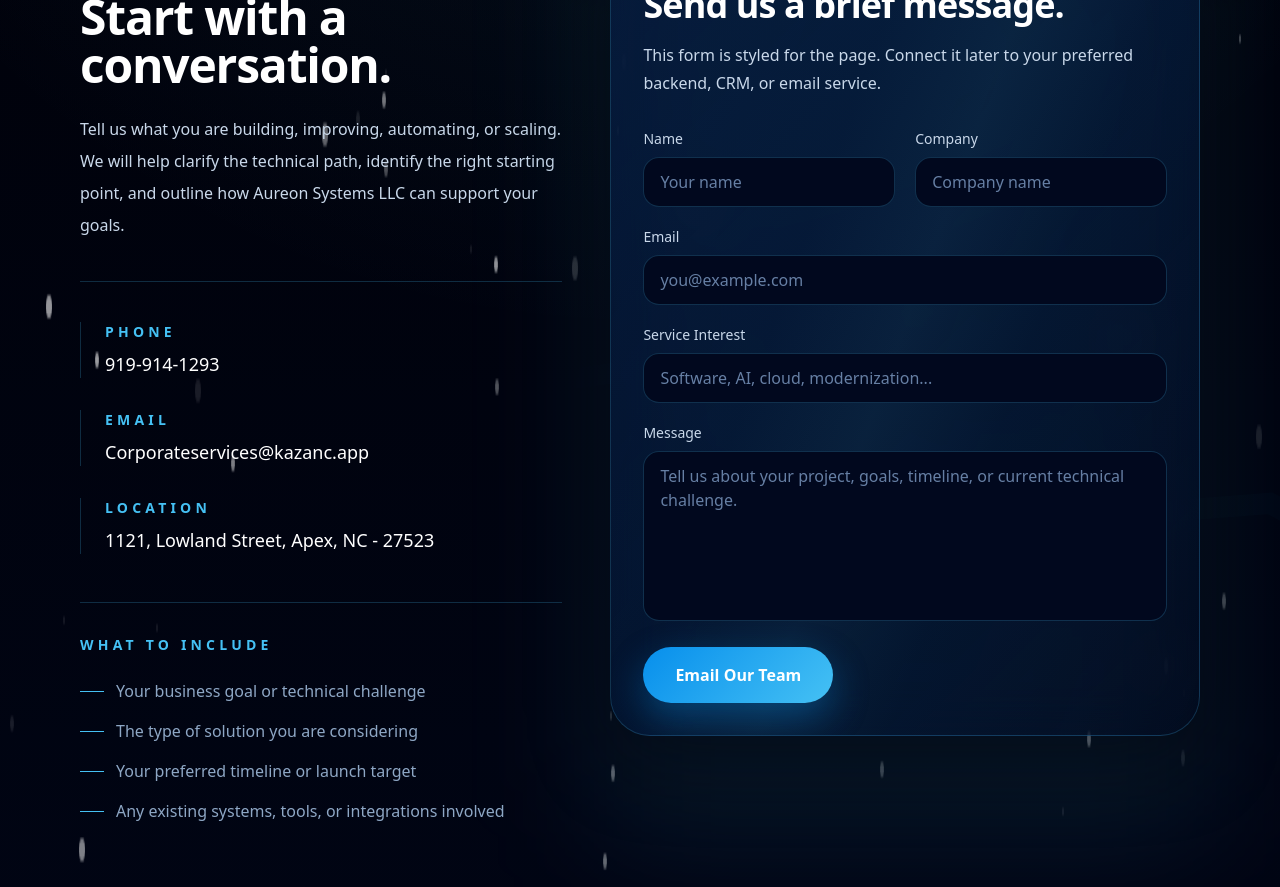
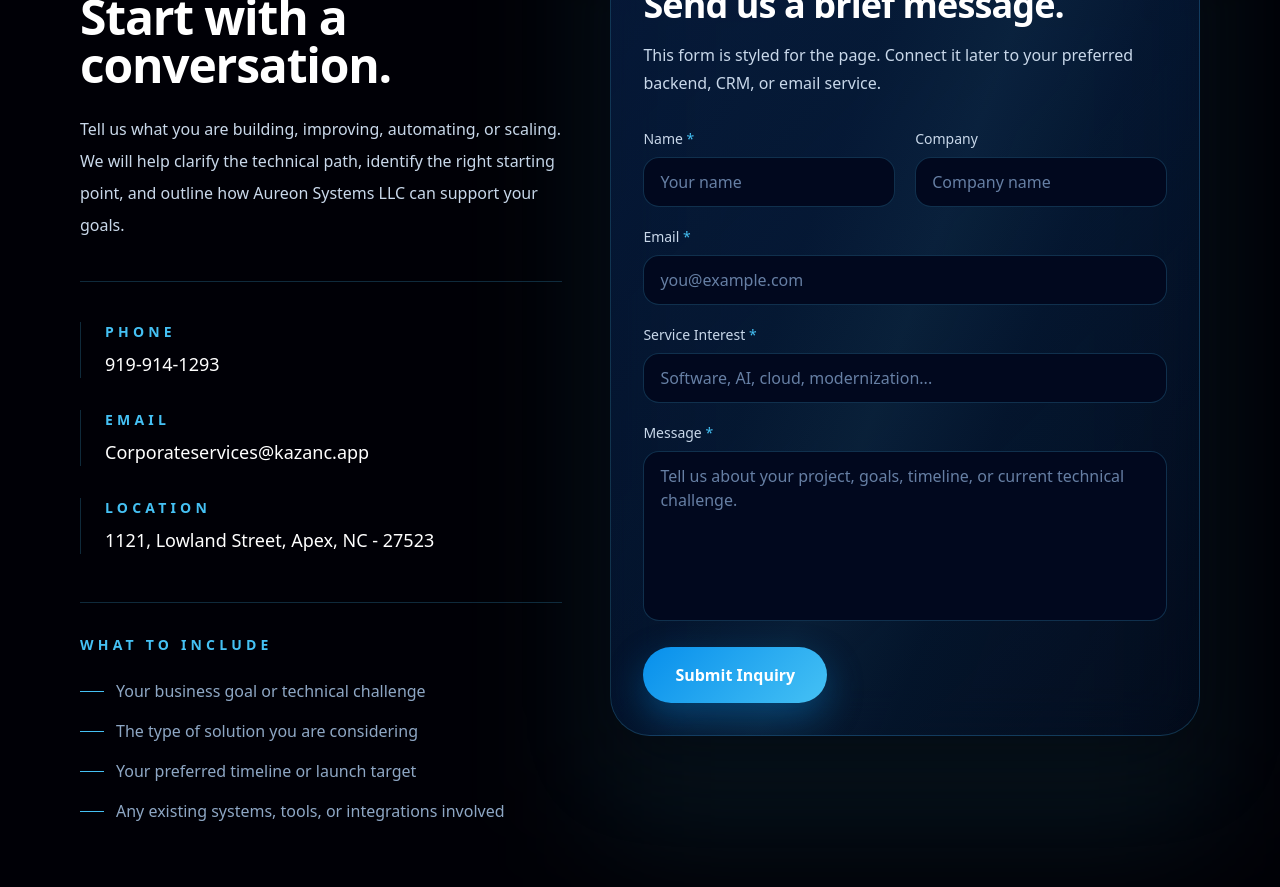
Before and after one commit to codeGuess-99/AKP_Webportal, a Next.js app in the folder webapp/: page /contact in a window 1280 px wide. Shown: the part 600-1487 px from the top of the page. Built offline with nearby package versions, Linux system fonts and the light colour scheme.

Commit message:
contact page form validation

```diff
--- /dev/null
+++ b/webapp/src/app/contact/actions.js
@@ -0,0 +1,57 @@
+"use server";
+
+function validateServerForm(data) {
+  const errors = {};
+
+  if (!data.name) {
+    errors.name = "Name is required.";
+  }
+
+  if (!data.email) {
+    errors.email = "Email is required.";
+  } else if (!/^[^\s@]+@[^\s@]+\.[^\s@]+$/.test(data.email)) {
+    errors.email = "Enter a valid email address.";
+  }
+
+  if (!data.service) {
+    errors.service = "Please mention the service you are interested in.";
+  }
+
+  if (!data.message) {
+    errors.message = "Message is required.";
+  } else if (data.message.length < 20) {
+    errors.message = "Message should be at least 20 characters.";
+  }
+
+  return errors;
+}
+
+export async function submitContactForm(formData) {
+  const data = {
+    name: formData.get("name")?.toString().trim() || "",
+    company: formData.get("company")?.toString().trim() || "",
+    email: formData.get("email")?.toString().trim() || "",
+    service: formData.get("service")?.toString().trim() || "",
+    message: formData.get("message")?.toString().trim() || "",
+  };
+
+  const errors = validateServerForm(data);
+
+  if (Object.keys(errors).length > 0) {
+    console.log("Contact form validation failed:", errors);
+
+    return {
+      success: false,
+      message: "Please fix the highlighted fields before submitting.",
+      errors,
+    };
+  }
+
+  console.log("Contact form data received on server:", data);
+
+  return {
+    success: true,
+    message: "Form data received successfully.",
+    data,
+  };
+}
--- a/webapp/src/app/contact/page.js
+++ b/webapp/src/app/contact/page.js
@@ -1,3 +1,4 @@
+import ContactForm from "@/components/ContactForm";
 import Fx from "@/components/fx";
 
 export const metadata = {
@@ -10,7 +11,7 @@ export default function ContactPage() {
   return (
     <main className="relative min-h-screen overflow-hidden bg-background text-text">
       {/* <ContactBackgroundFX /> */}
-      <Fx />
+      {/* <Fx /> */}
 
       <section className="relative z-10 px-6 pt-32 pb-20 sm:px-10 lg:px-20">
         <div className="mx-auto max-w-7xl">
@@ -124,7 +125,7 @@ export default function ContactPage() {
                   preferred backend, CRM, or email service.
                 </p>
 
-                <form className="mt-8 space-y-5">
+                {/* <form className="mt-8 space-y-5">
                   <div className="grid gap-5 sm:grid-cols-2">
                     <Field label="Name" name="name" placeholder="Your name" />
                     <Field
@@ -169,7 +170,8 @@ export default function ContactPage() {
                   >
                     Email Our Team
                   </a>
-                </form>
+                </form> */}
+                <ContactForm />
               </div>
             </div>
           </div>
--- /dev/null
+++ b/webapp/src/components/ContactForm.js
@@ -0,0 +1,289 @@
+"use client";
+
+import { useState } from "react";
+import { submitContactForm } from "@/app/contact/actions";
+
+const initialForm = {
+  name: "",
+  company: "",
+  email: "",
+  service: "",
+  message: "",
+};
+
+function validateForm(form) {
+  const errors = {};
+
+  if (!form.name.trim()) {
+    errors.name = "Name is required.";
+  }
+
+  if (!form.email.trim()) {
+    errors.email = "Email is required.";
+  } else if (!/^[^\s@]+@[^\s@]+\.[^\s@]+$/.test(form.email)) {
+    errors.email = "Enter a valid email address.";
+  }
+
+  if (!form.service.trim()) {
+    errors.service = "Please mention the service you are interested in.";
+  }
+
+  if (!form.message.trim()) {
+    errors.message = "Message is required.";
+  } else if (form.message.trim().length < 20) {
+    errors.message = "Message should be at least 20 characters.";
+  }
+
+  return errors;
+}
+
+export default function ContactForm() {
+  const [form, setForm] = useState(initialForm);
+  const [errors, setErrors] = useState({});
+  const [hasSubmittedOnce, setHasSubmittedOnce] = useState(false);
+  const [isPending, setIsPending] = useState(false);
+  const [isSubmitted, setIsSubmitted] = useState(false);
+  const [status, setStatus] = useState(null);
+
+  function handleChange(event) {
+    const { name, value } = event.target;
+
+    const updatedForm = {
+      ...form,
+      [name]: value,
+    };
+
+    setForm(updatedForm);
+
+    if (hasSubmittedOnce) {
+      const updatedErrors = validateForm(updatedForm);
+      setErrors(updatedErrors);
+
+      if (Object.keys(updatedErrors).length === 0) {
+        setStatus(null);
+      } else {
+        setStatus({
+          type: "error",
+          message: "Please fix the highlighted fields before submitting.",
+        });
+      }
+    }
+  }
+
+  async function handleSubmit(event) {
+    event.preventDefault();
+
+    const validationErrors = validateForm(form);
+
+    setHasSubmittedOnce(true);
+    setErrors(validationErrors);
+
+    if (Object.keys(validationErrors).length > 0) {
+      setStatus({
+        type: "error",
+        message: "Please fix the highlighted fields before submitting.",
+      });
+
+      return;
+    }
+
+    setIsPending(true);
+    setStatus(null);
+
+    const formData = new FormData();
+    formData.append("name", form.name.trim());
+    formData.append("company", form.company.trim());
+    formData.append("email", form.email.trim());
+    formData.append("service", form.service.trim());
+    formData.append("message", form.message.trim());
+
+    console.log("Contact form data before server action:", {
+      name: form.name.trim(),
+      company: form.company.trim(),
+      email: form.email.trim(),
+      service: form.service.trim(),
+      message: form.message.trim(),
+    });
+
+    try {
+      const result = await submitContactForm(formData);
+
+      console.log("Server action response:", result);
+
+      if (!result.success) {
+        setStatus({
+          type: "error",
+          message: result.message || "Something went wrong. Please try again.",
+        });
+
+        if (result.errors) {
+          setErrors(result.errors);
+        }
+
+        return;
+      }
+
+      setErrors({});
+      setStatus({
+        type: "success",
+        message: result.message || "Form data received successfully.",
+      });
+
+      setIsSubmitted(true);
+    } catch (error) {
+      console.error("Contact form submission failed:", error);
+
+      setStatus({
+        type: "error",
+        message: "Unable to submit the form right now. Please try again.",
+      });
+    } finally {
+      setIsPending(false);
+    }
+  }
+
+  return (
+    <form onSubmit={handleSubmit} className="mt-8 space-y-5" noValidate>
+      <div className="grid gap-5 sm:grid-cols-2">
+        <Field
+          label="Name"
+          name="name"
+          value={form.name}
+          placeholder="Your name"
+          error={hasSubmittedOnce ? errors.name : ""}
+          onChange={handleChange}
+          disabled={isSubmitted}
+          required
+        />
+
+        <Field
+          label="Company"
+          name="company"
+          value={form.company}
+          placeholder="Company name"
+          error={hasSubmittedOnce ? errors.company : ""}
+          onChange={handleChange}
+          disabled={isSubmitted}
+        />
+      </div>
+
+      <Field
+        label="Email"
+        name="email"
+        type="email"
+        value={form.email}
+        placeholder="you@example.com"
+        error={hasSubmittedOnce ? errors.email : ""}
+        onChange={handleChange}
+        disabled={isSubmitted}
+        required
+      />
+
+      <Field
+        label="Service Interest"
+        name="service"
+        value={form.service}
+        placeholder="Software, AI, cloud, modernization..."
+        error={hasSubmittedOnce ? errors.service : ""}
+        onChange={handleChange}
+        disabled={isSubmitted}
+        required
+      />
+
+      <div>
+        <label
+          htmlFor="message"
+          className="mb-2 block text-sm font-medium text-text-body"
+        >
+          Message <span className="text-primary-light">*</span>
+        </label>
+
+        <textarea
+          id="message"
+          name="message"
+          rows="6"
+          value={form.message}
+          onChange={handleChange}
+          disabled={isSubmitted}
+          placeholder="Tell us about your project, goals, timeline, or current technical challenge."
+          className={`w-full resize-none rounded-2xl border bg-background-deep px-4 py-3 text-text-title outline-none transition duration-300 placeholder:text-text-faint disabled:cursor-not-allowed disabled:opacity-70 ${
+            hasSubmittedOnce && errors.message
+              ? "border-red-400/70 focus:border-red-400"
+              : "border-card-border focus:border-primary-light focus:shadow-glow-soft"
+          }`}
+        />
+
+        {hasSubmittedOnce && errors.message ? (
+          <p className="mt-2 text-sm text-red-300">{errors.message}</p>
+        ) : null}
+      </div>
+
+      {status ? (
+        <div
+          className={`rounded-2xl border px-4 py-3 text-sm ${
+            status.type === "success"
+              ? "border-primary-light/40 bg-highlight-soft text-primary-light"
+              : "border-red-400/40 bg-red-400/10 text-red-300"
+          }`}
+        >
+          {status.message}
+        </div>
+      ) : null}
+
+      {!isSubmitted ? (
+        <button
+          type="submit"
+          disabled={isPending}
+          className={`inline-flex w-full items-center justify-center rounded-full px-8 py-4 text-center font-semibold transition duration-300 sm:w-auto ${
+            isPending
+              ? "cursor-not-allowed border border-card-border bg-background-surface text-text-faint"
+              : "bg-button-primary text-button-text shadow-button hover:-translate-y-1 hover:shadow-glow"
+          }`}
+        >
+          {isPending ? "Submitting..." : "Submit Inquiry"}
+        </button>
+      ) : null}
+    </form>
+  );
+}
+
+function Field({
+  label,
+  name,
+  type = "text",
+  value,
+  placeholder,
+  error,
+  onChange,
+  required = false,
+  disabled = false,
+}) {
+  return (
+    <div>
+      <label
+        htmlFor={name}
+        className="mb-2 block text-sm font-medium text-text-body"
+      >
+        {label}{" "}
+        {required ? <span className="text-primary-light">*</span> : null}
+      </label>
+
+      <input
+        id={name}
+        name={name}
+        type={type}
+        value={value}
+        placeholder={placeholder}
+        onChange={onChange}
+        disabled={disabled}
+        className={`w-full rounded-2xl border bg-background-deep px-4 py-3 text-text-title outline-none transition duration-300 placeholder:text-text-faint disabled:cursor-not-allowed disabled:opacity-70 ${
+          error
+            ? "border-red-400/70 focus:border-red-400"
+            : "border-card-border focus:border-primary-light focus:shadow-glow-soft"
+        }`}
+      />
+
+      {error ? <p className="mt-2 text-sm text-red-300">{error}</p> : null}
+    </div>
+  );
+}
```
